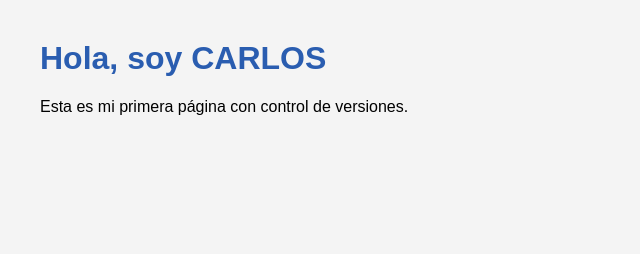
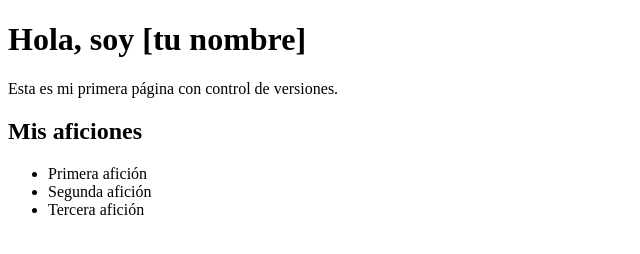
Before and after one commit to CarlosPaniM/nuevo-nombre-repo, a plain HTML site: page index.html in a window 1280 px wide. Shown: the whole page, without its empty margins (0-640 px from the left). Drawn offline with Linux system fonts and the light colour scheme.

Commit message:
Añade lista de aficiones

```diff
--- a/index.html
+++ b/index.html
@@ -3,10 +3,15 @@
 <head>
   <meta charset="UTF-8">
   <title>Mi primera página</title>
-  <link rel="stylesheet" href="estilos.css">
 </head>
  <body>
-  <h1>Hola, soy CARLOS</h1>
+  <h1>Hola, soy [tu nombre]</h1>
   <p>Esta es mi primera página con control de versiones.</p>
+    <h2>Mis aficiones</h2>
+  <ul>
+    <li>Primera afición</li>
+    <li>Segunda afición</li>
+    <li>Tercera afición</li>
+  </ul>
  </body>
 </html>
```
